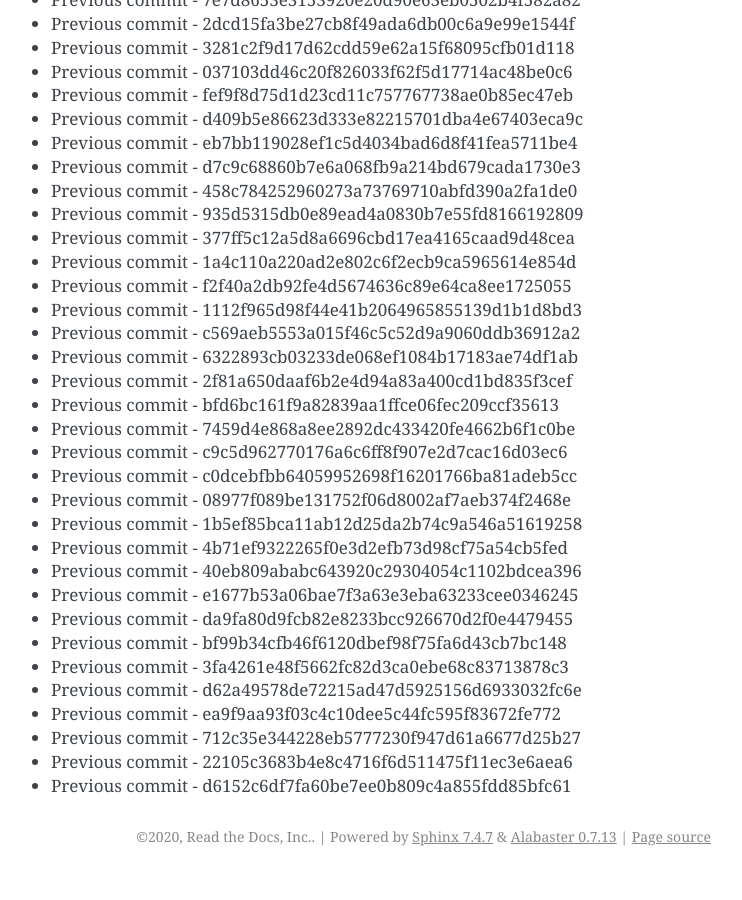
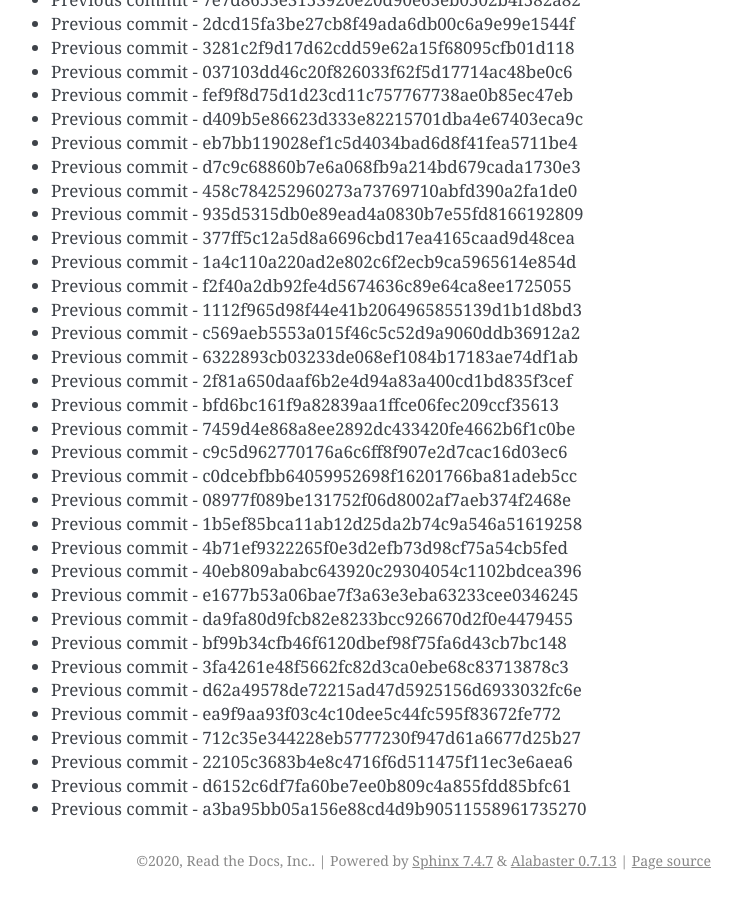
Before and after one commit to readthedocs/rtd-git-stresstest, a Sphinx documentation site: the page built from docs/updates.rst, in a window 1280 px wide and 900 px high, scrolled down 101792 px. Shown: the whole window, without its empty margins (399-1141 px from the left). Built offline with Sphinx 7.4.7, drawn with Linux system fonts in a browser that asks for light colours; before the commit the page ends 102668 px from its top, so only the background shows below that.

Commit message:
Generating commit from previous: a3ba95bb05a156e88cd4d9b90511558961735270

```diff
--- a/docs/updates.rst
+++ b/docs/updates.rst
@@ -4309,3 +4309,4 @@ It can be tested for any performance characteristics.
 * Previous commit - 712c35e344228eb5777230f947d61a6677d25b27
 * Previous commit - 22105c3683b4e8c4716f6d511475f11ec3e6aea6
 * Previous commit - d6152c6df7fa60be7ee0b809c4a855fdd85bfc61
+* Previous commit - a3ba95bb05a156e88cd4d9b90511558961735270
```
